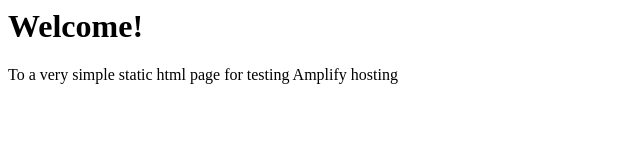
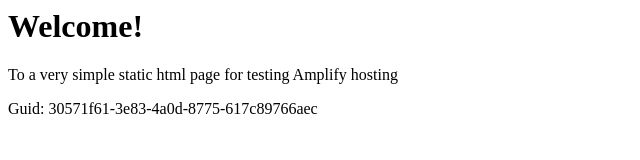
Before and after one commit to aws-aemilia-pdx/Github-PR-Commit-Integration-Test-DoNotTouch-Gith-P5X5MO5I-v1-gamma-us-west-2, a website: page src/index.html in a window 1280 px wide. Shown: the whole page, without its empty margins (0-640 px from the left). Drawn offline with Linux system fonts and the light colour scheme.

Commit message:
commit from integ tests

```diff
--- a/src/index.html
+++ b/src/index.html
@@ -1,3 +1,5 @@
+
+
 <html lang="en">
 
 <head>
@@ -10,6 +12,6 @@
 <body>
     <h1>Welcome!</h1>
     <p>To a very simple static html page for testing Amplify hosting</p>
-</body>
+    <p>Guid: 30571f61-3e83-4a0d-8775-617c89766aec</p></body>
 
 </html>
```
